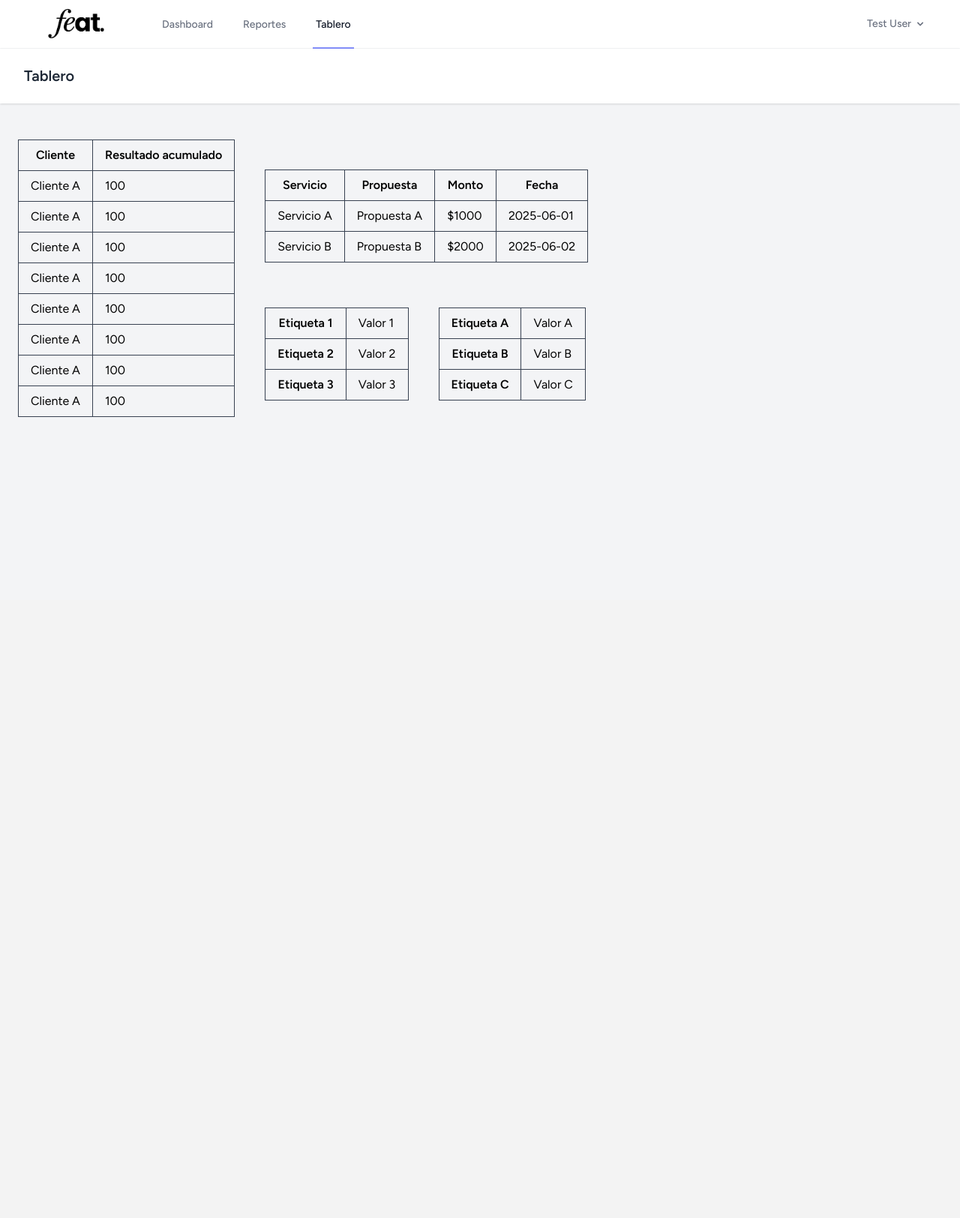
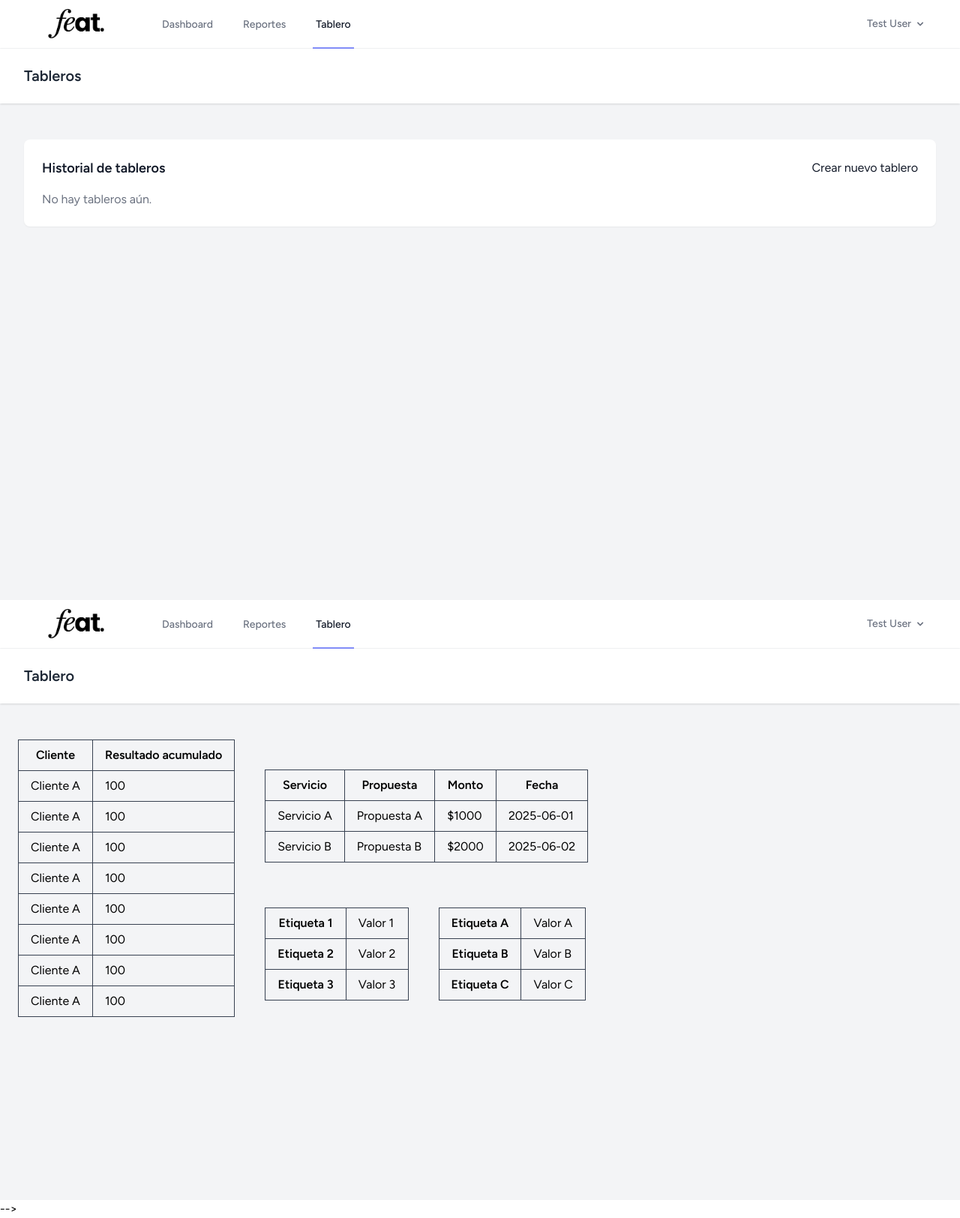
Before and after one commit to Noise013/makitha, a Laravel app: page /tablero in a window 1280 px wide. Shown: the whole page at 75% size. Before the commit the page ends 556 px from the top, so only its background shows below. Run offline with Laravel 12, Linux system fonts and the light colour scheme; a user stored in the database is signed in; data comes from the database, SQL or seed files in the repository; style sheets or scripts are compiled from the project's sources; some libraries are stand-ins or nearby versions.

Commit message:
espero que la vista nueva del tablero esté ahi

```diff
--- a/resources/views/tablero.blade.php
+++ b/resources/views/tablero.blade.php
@@ -1,3 +1,32 @@
+<x-app-layout>
+    <x-slot name="header">
+        <h2 class="font-semibold text-xl text-gray-800 leading-tight">
+            {{ __('Tableros') }}
+        </h2>
+    </x-slot>
+
+    <div class="py-12">
+        <div class="max-w-7xl mx-auto sm:px-6 lg:px-8">
+            <div class="bg-white overflow-hidden shadow-sm sm:rounded-lg">
+                <div class="p-6 text-gray-900">
+                    <div class="flex items-center justify-between mb-4">
+                        <h2 class="text-lg font-semibold">Historial de tableros</h2>
+
+                        <a href="{{ route('tableros.crear') }}" class="btnPrimary">Crear nuevo tablero</a>
+
+                    </div>
+
+                    <ul class="space-y-2">
+                        {{-- Más adelante, esto se llenará con los tableros --}}
+                        <li class="text-gray-500">No hay tableros aún.</li>
+                    </ul>
+                </div>
+            </div>
+        </div>
+    </div>
+</x-app-layout>
+
+<!-- después veo si te disecciono
 <x-app-layout>
     <x-slot name="header">
         <h2 class="font-semibold text-xl text-gray-800 leading-tight">
@@ -69,4 +98,4 @@
             </table>
         </div>
     </div>
-</x-app-layout>
+</x-app-layout> -->
--- a/routes/web.php
+++ b/routes/web.php
@@ -4,6 +4,7 @@
 use App\Http\Controllers\EventoController;
 use App\Http\Controllers\MovimientoController;
 use App\Http\Controllers\DashboardController;
+use App\Http\Controllers\TableroController;
 
 use Illuminate\Support\Facades\Route;
 
@@ -37,6 +38,8 @@
         return view('tablero');
     })->name('tablero');
 
+    Route::get('/tableros/crear', [TableroController::class, 'crear'])->name('tableros.crear');
+    Route::post('/tableros/guardar', [TableroController::class, 'guardar'])->name('tableros.guardar');
 
 
 
```
Also changed, not shown: app/Http/Controllers/MovimientoController.php (+9 -4 lines), app/Http/Controllers/TableroController.php (added, +19 -0 lines), resources/views/creartablero.blade.php (added, +24 -0 lines).
